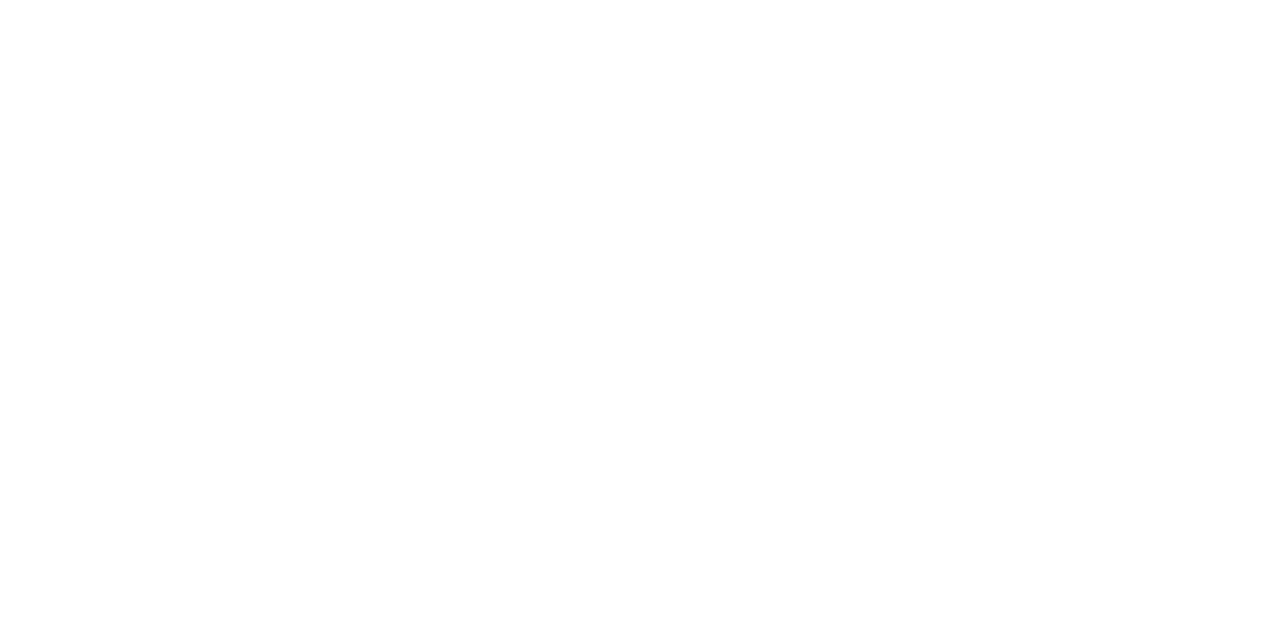
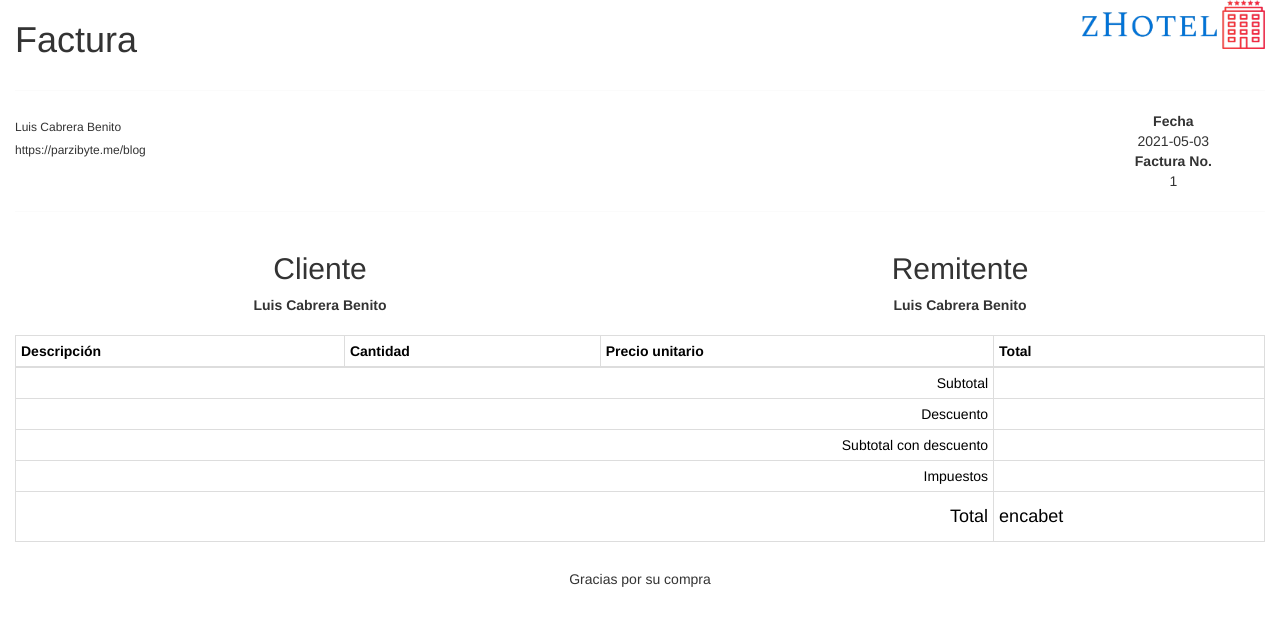
Before and after one commit to Sanchez70/ProyectoWeb, an Angular app in the folder zHotel/: page /reservas/form-factura in a window 1280 px wide. Before the commit this address led to /. Shown: the top 624 px of the page. Built offline with nearby package versions, Linux system fonts and the light colour scheme.

Commit message:
factara5%
Jean Medina

```diff
--- a/zHotel/src/app/app.component.ts
+++ b/zHotel/src/app/app.component.ts
@@ -11,6 +11,7 @@
   idUsuario:any;
   cedulaUser:any;
   tipoUser:string='';
+
 
   setTipoUser(type: string): void {
     this.tipoUser = type;
--- a/zHotel/src/app/habitaciones/habitaciones.service.ts
+++ b/zHotel/src/app/habitaciones/habitaciones.service.ts
@@ -8,8 +8,8 @@
   providedIn: 'root'
 })
 export class HabitacionesService {
-  private urlEndPoint: string = 'http://192.168.40.228:8081/api/habitaciones';
-  // private urlEndPoint: string = 'http://localhost:8081/api/habitaciones';
+  //private urlEndPoint: string = 'http://192.168.40.228:8081/api/habitaciones';
+ private urlEndPoint: string = 'http://localhost:8081/api/habitaciones';
   private httpHeaders = new HttpHeaders({'Content-Type':'application/json'})
   constructor(private http:HttpClient) { }
 
--- /dev/null
+++ b/zHotel/src/app/reservas/form-factura.component.html
@@ -0,0 +1,100 @@
+<!DOCTYPE html>
+<html lang="es">
+
+<head>
+    <link rel="stylesheet" href="https://stackpath.bootstrapcdn.com/bootstrap/3.4.1/css/bootstrap.min.css"
+        integrity="sha384-HSMxcRTRxnN+Bdg0JdbxYKrThecOKuH5zCYotlSAcp1+c8xmyTe9GYg1l9a69psu" crossorigin="anonymous">
+    <meta charset="UTF-8">
+    <meta name="viewport" content="width=device-width, initial-scale=1.0">
+    <meta http-equiv="X-UA-Compatible" content="ie=edge">
+    <title>Factura</title>
+</head>
+
+<body>
+    <div class="container-fluid">
+        <div class="row">
+            <div class="col-xs-10 ">
+                <h1>Factura</h1>
+            </div>
+            <div class="col-xs-2">
+                <img class="img img-responsive" src="assets/imagen/logoLOG.png" alt="Logotipo">
+            </div>
+        </div>
+        <hr>
+        <div class="row">
+            <div class="col-xs-10">
+                <h1 class="h6">Luis Cabrera Benito</h1>
+                <h1 class="h6">https://parzibyte.me/blog</h1>
+            </div>
+            <div class="col-xs-2 text-center">
+                <strong>Fecha</strong>
+                <br>
+                2021-05-03 <br>
+                <strong>Factura No.</strong>
+                <br>
+                1
+            </div>
+        </div>
+        <hr>
+        <div class="row text-center" style="margin-bottom: 2rem;">
+            <div class="col-xs-6">
+                <h1 class="h2">Cliente</h1>
+                <strong>Luis Cabrera Benito</strong>
+            </div>
+            <div class="col-xs-6">
+                <h1 class="h2">Remitente</h1>
+                <strong>Luis Cabrera Benito</strong>
+            </div>
+        </div>
+        <div class="row">
+            <div class="col-xs-12">
+                <table class="table table-condensed table-bordered table-striped">
+                    <thead>
+                        <tr>
+                            <th>Descripción</th>
+                            <th>Cantidad</th>
+                            <th>Precio unitario</th>
+                            <th>Total</th>
+                        </tr>
+                    </thead>
+                    <tbody>
+
+                    </tbody>
+                    <tfoot>
+                        <tr>
+                            <td colspan="3" class="text-right">Subtotal</td>
+                            <td></td>
+                        </tr>
+                        <tr>
+                            <td colspan="3" class="text-right">Descuento</td>
+                            <td></td>
+                        </tr>
+                        <tr>
+                            <td colspan="3" class="text-right">Subtotal con descuento</td>
+                            <td></td>
+                        </tr>
+                        <tr>
+                            <td colspan="3" class="text-right">Impuestos</td>
+                            <td></td>
+                        </tr>
+                        <tr>
+                            <td colspan="3" class="text-right">
+                                <h4>Total</h4>
+                            </td>
+                            <td>
+                                <h4>encabet</h4>
+                            </td>
+                        </tr>
+                    </tfoot>
+                </table>
+            </div>
+        </div>
+        <div class="row">
+            <div class="col-xs-12 text-center">
+                <p class="h5">Gracias por su compra</p>
+            </div>
+        </div>
+    </div>
+</body>
+
+</html>
--- a/zHotel/src/app/reservas/form-reservas.component.html
+++ b/zHotel/src/app/reservas/form-reservas.component.html
@@ -74,6 +74,10 @@
             <button type="submit" class="btn btn-outline-dark">Reservar</button>
         </div>
 
+
     </form>
+    <div class="form_group btn_reservar" routerLinkActive="active">
+        <button type="submit" class="btn btn-outline-dark" routerLink="/reservas/form-factura">Metodo</button>
+    </div>
 </div>
 </div>
--- a/zHotel/src/app/reservas/reserva.service.ts
+++ b/zHotel/src/app/reservas/reserva.service.ts
@@ -7,8 +7,9 @@
   providedIn: 'root'
 })
 export class ReservaService {
-  private urlEndPoint:string = 'http://192.168.40.228:8081/api/reservas';
+  //private urlEndPoint:string = 'http://192.168.40.228:8081/api/reservas';
   //private urlEndPoint: string = 'http://192.168.0.119:8081/api/reservas';
+   private urlEndPoint: string = 'http://localhost:8081/api/reservas';
   private httpHeaders = new HttpHeaders({'Content-type':'application/json'})
   constructor(private http:HttpClient) { }
   getReserva(): Observable<Reserva[]>{
```
Also changed, not shown: zHotel/src/app/app.module.ts (+15 -7 lines), zHotel/src/app/reservas/form-factura.component.ts (added, +12 -0 lines), zHotel/src/app/reservas/form-factura.component.css (added), 1 other file (tests, documents, lock files or other folders).
